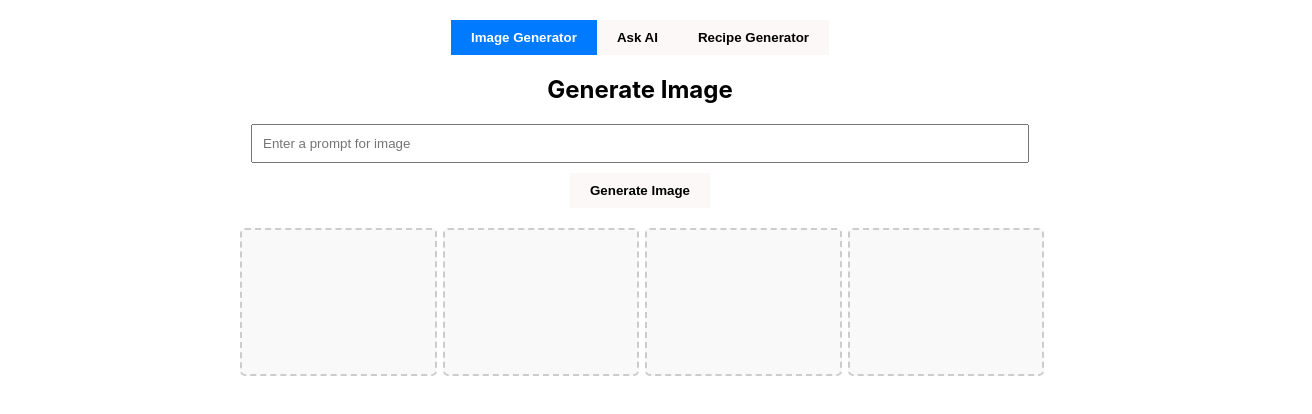
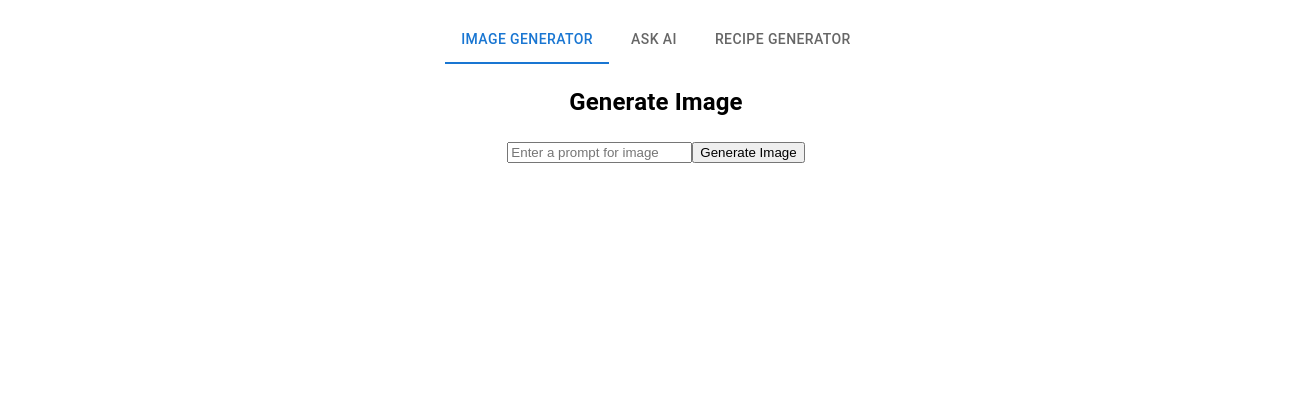
Before and after one commit to vickky122/VersaAI_fullstack, a React (Create React App) app in the folder frontend/spring-ai-react/: page / in a window 1280 px wide. Shown: the top 414 px of the page, 1312 px wide, since content can reach past the window. Built offline with nearby package versions, Linux system fonts and the light colour scheme.

Commit message:
main ui change

```diff
--- a/frontend/spring-ai-react/package.json
+++ b/frontend/spring-ai-react/package.json
@@ -8,6 +8,7 @@
     "@mui/icons-material": "^6.3.0",
     "@mui/material": "^6.3.0",
     "cra-template": "1.2.0",
+    "grid": "^4.10.8",
     "react": "^19.0.0",
     "react-dom": "^19.0.0",
     "react-scripts": "5.0.1",
--- a/frontend/spring-ai-react/src/App.js
+++ b/frontend/spring-ai-react/src/App.js
@@ -1,39 +1,38 @@
-import './App.css';
 import React, { useState } from 'react';
+import { Tabs, Tab, Box } from '@mui/material';
 import ImageGenerator from './components/ImageGenerator';
 import ChatComponent from './components/ChatComponent';
 import RecipeGenerator from './components/RecipeGenerator';
 
 function App() {
-  const [activeTab, setActiveTab] = useState('image-generator');
+  const [activeTab, setActiveTab] = useState(0);
 
-  const handleTabChange = (tab)=>{
-    //alert(tab)
-    setActiveTab(tab);
-  }
+  const handleTabChange = (event, newValue) => {
+    setActiveTab(newValue);
+  };
 
-return(
-  <div className="App">
-    <button className={activeTab === 'image-generator' ? 'active' : ''}
-    onClick={()=>handleTabChange('image-generator')}>
-      Image Generator
-      </button>
-    <button className={activeTab === 'chat' ? 'active' : ''}
-    onClick={()=>handleTabChange('chat')}>
-      Ask AI
-      </button>
-    <button className={activeTab === 'recipe-generator' ? 'active' : ''}
-    onClick={()=>handleTabChange('recipe-generator')}>
-      Recipe Generator
-      </button>
+  return (
+    <Box sx={{ width: '100%', typography: 'body1', textAlign: 'center', padding: 2 }}>
+      <Tabs
+        value={activeTab}
+        onChange={handleTabChange}
+        centered
+        textColor="primary"
+        indicatorColor="primary"
+        sx={{ marginBottom: 2 }}
+      >
+        <Tab label="Image Generator" />
+        <Tab label="Ask AI" />
+        <Tab label="Recipe Generator" />
+      </Tabs>
 
-      <div>
-        {activeTab === 'image-generator' && <ImageGenerator/>}
-        {activeTab === 'chat' && <ChatComponent/>}
-        {activeTab === 'recipe-generator' && <RecipeGenerator/>}
-      </div>
-    </div>
-    );
-  }
+      <Box>
+        {activeTab === 0 && <ImageGenerator />}
+        {activeTab === 1 && <ChatComponent />}
+        {activeTab === 2 && <RecipeGenerator />}
+      </Box>
+    </Box>
+  );
+}
 
 export default App;
```
Also changed, not shown: 1 other file (tests, documents, lock files or other folders).
